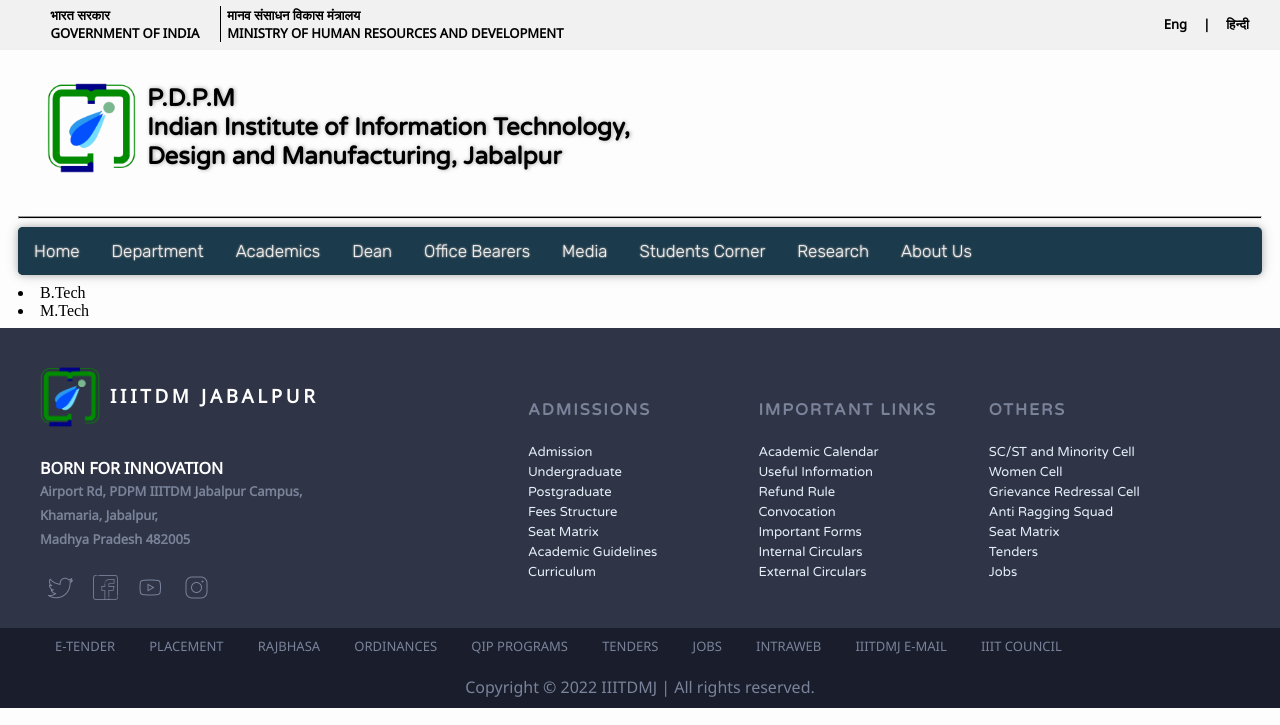
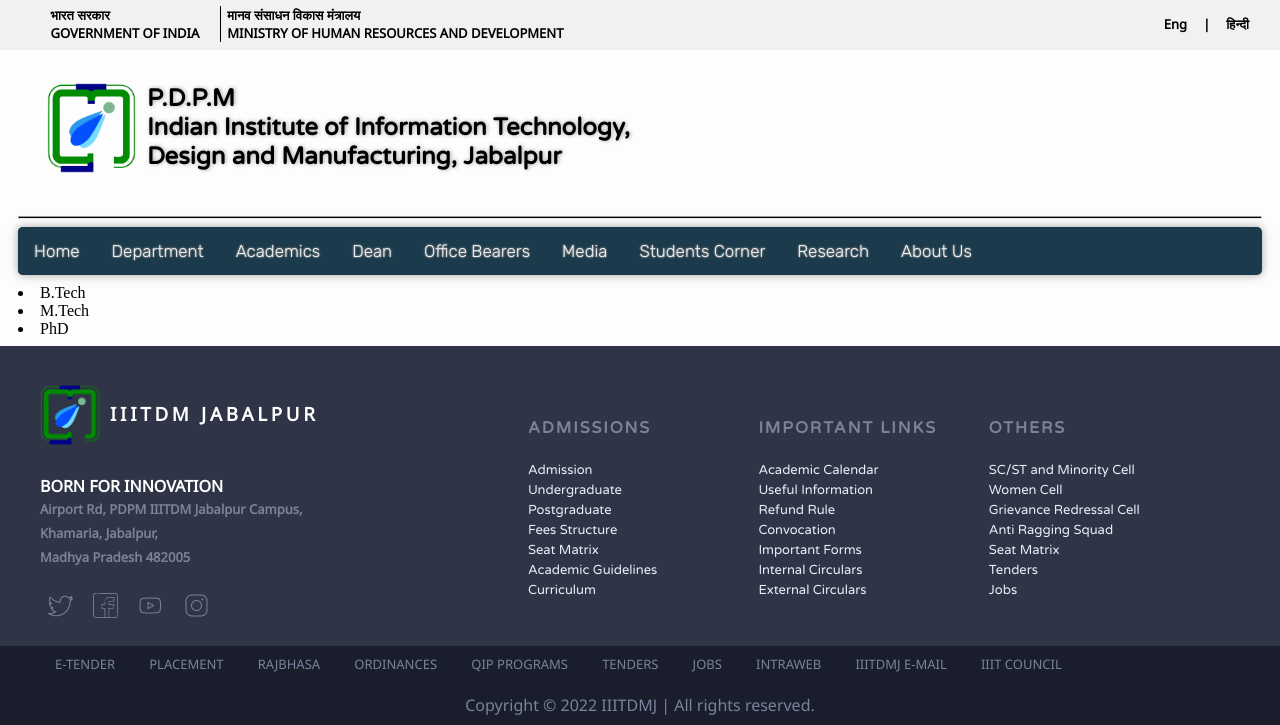
Before and after one commit to Hemant2000-karens/InstituteWebsite, a PHP site: page /Acd.php in a window 1280 px wide. Shown: the top 725 px of the page. Run offline with PHP 8.4, Linux system fonts and the light colour scheme.

Commit message:
Update Acd.php

```diff
--- a/en/Acd.php
+++ b/en/Acd.php
@@ -21,6 +21,7 @@
 			<aside>
 				<li>B.Tech</li>
 				<li>M.Tech</li>
+				<li>PhD</li>
 			</aside>
 		</div>
 		<div class="AcademicsContents">
```
